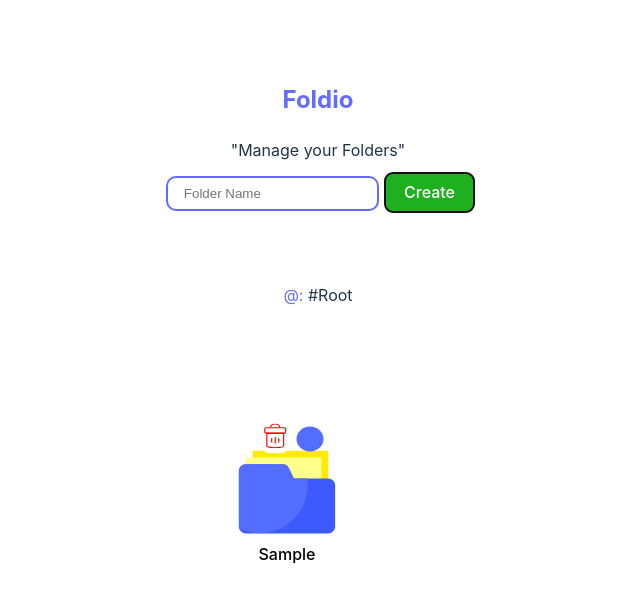
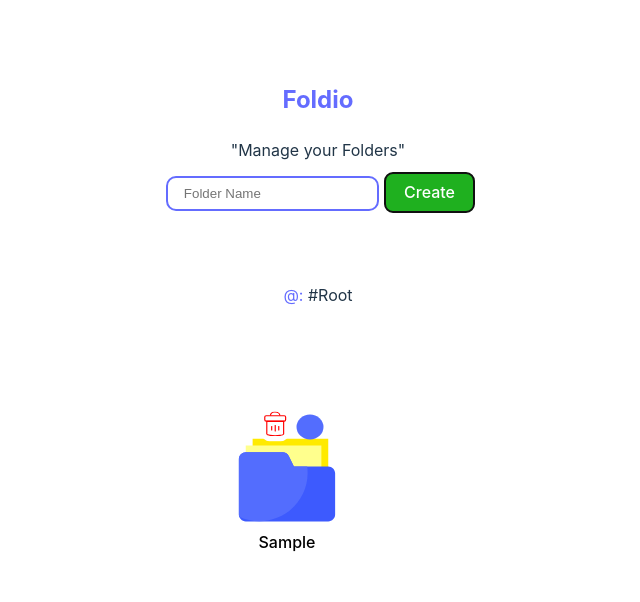
Before and after one commit to h-zahar/foldio-react, a React (Vite) app: page / in a window 1280 px wide. Both pictures are taken after typing "Sample" into the empty fields and a click on the button "Create". Shown: the top 602 px of the page, without its empty margins (322-962 px from the left). Built offline with nearby package versions, Linux system fonts and the light colour scheme.

Commit message:
Fixed Alignment

```diff
--- a/src/App.jsx
+++ b/src/App.jsx
@@ -322,9 +322,6 @@ function App() {
         e={currNewEvent}
         getCurrColor={getCurrColor}
       />
-      <br />
-      <br />
-      <br />
       <Navigation
         handleNavigation={handleNavigation}
         handleDelete={handleModal}
--- a/src/components/Navigation.jsx
+++ b/src/components/Navigation.jsx
@@ -19,7 +19,7 @@ const Navigation = ({
         Object.keys(renderedFolders?.children)?.map((f) => {
           // console.log(f, getCurrColor(f));
           return (
-            <div key={f} style={{ display: "inline-block" }}>
+            <div key={f} style={{ display: "inline-block", marginTop: "60px" }}>
               <button
                 className="folder-btn"
                 id={f}
```
